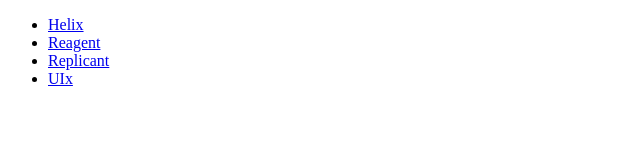
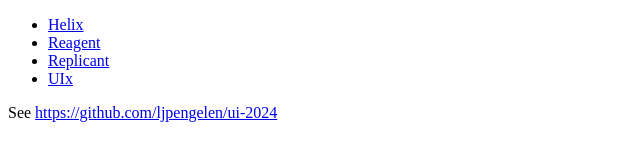
Before and after one commit to ljpengelen/ui-2024, a plain HTML site: page docs/index.html in a window 1280 px wide. Shown: the whole page, without its empty margins (0-640 px from the left). Drawn offline with Linux system fonts and the light colour scheme.

Commit message:
Refer to GitHub repository

```diff
--- a/docs/index.html
+++ b/docs/index.html
@@ -12,5 +12,6 @@
       <li><a href="replicant">Replicant</a></li>
       <li><a href="uix">UIx</a></li>
     </ul>
+    See <a href="https://github.com/ljpengelen/ui-2024">https://github.com/ljpengelen/ui-2024</a>
   </body>
 </html>
```
Also changed, not shown: static/index.html (+1 -0 lines).
